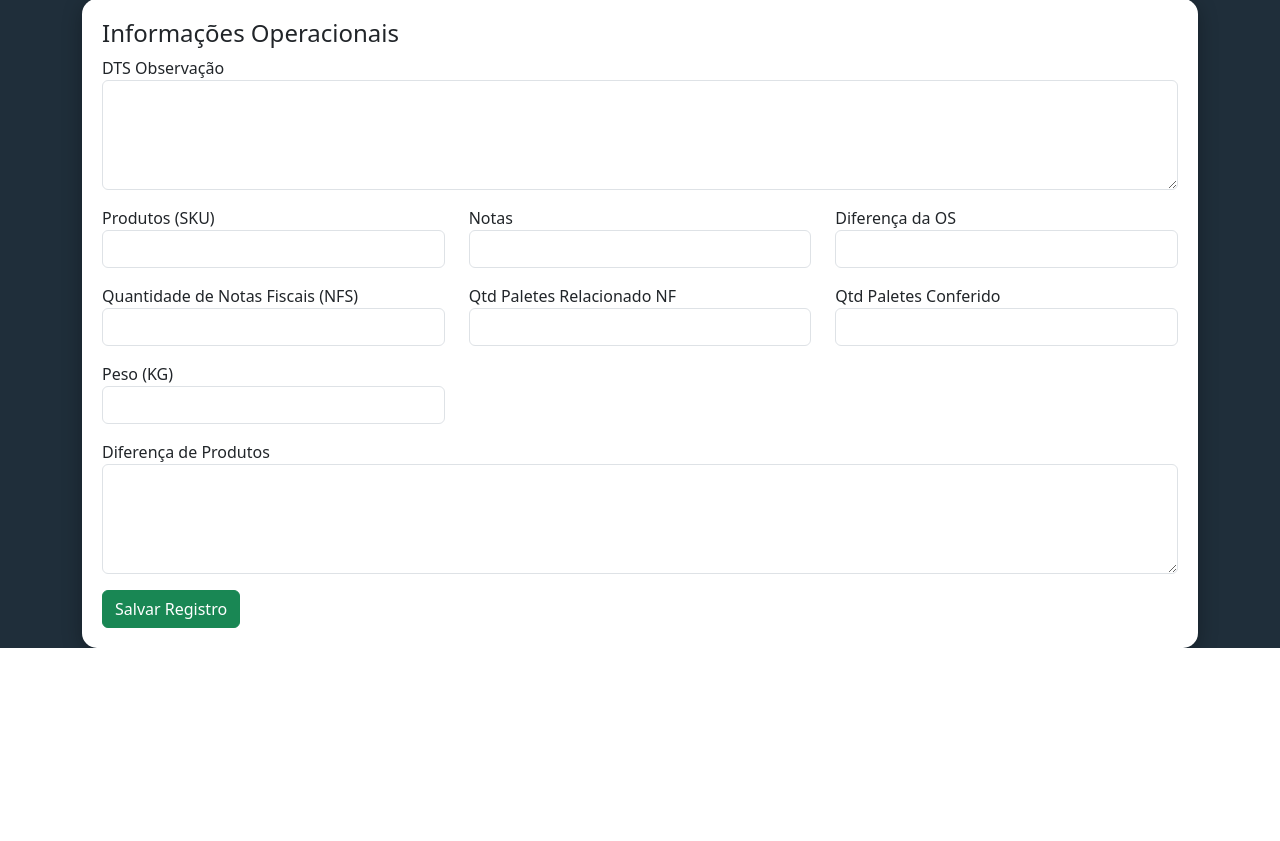
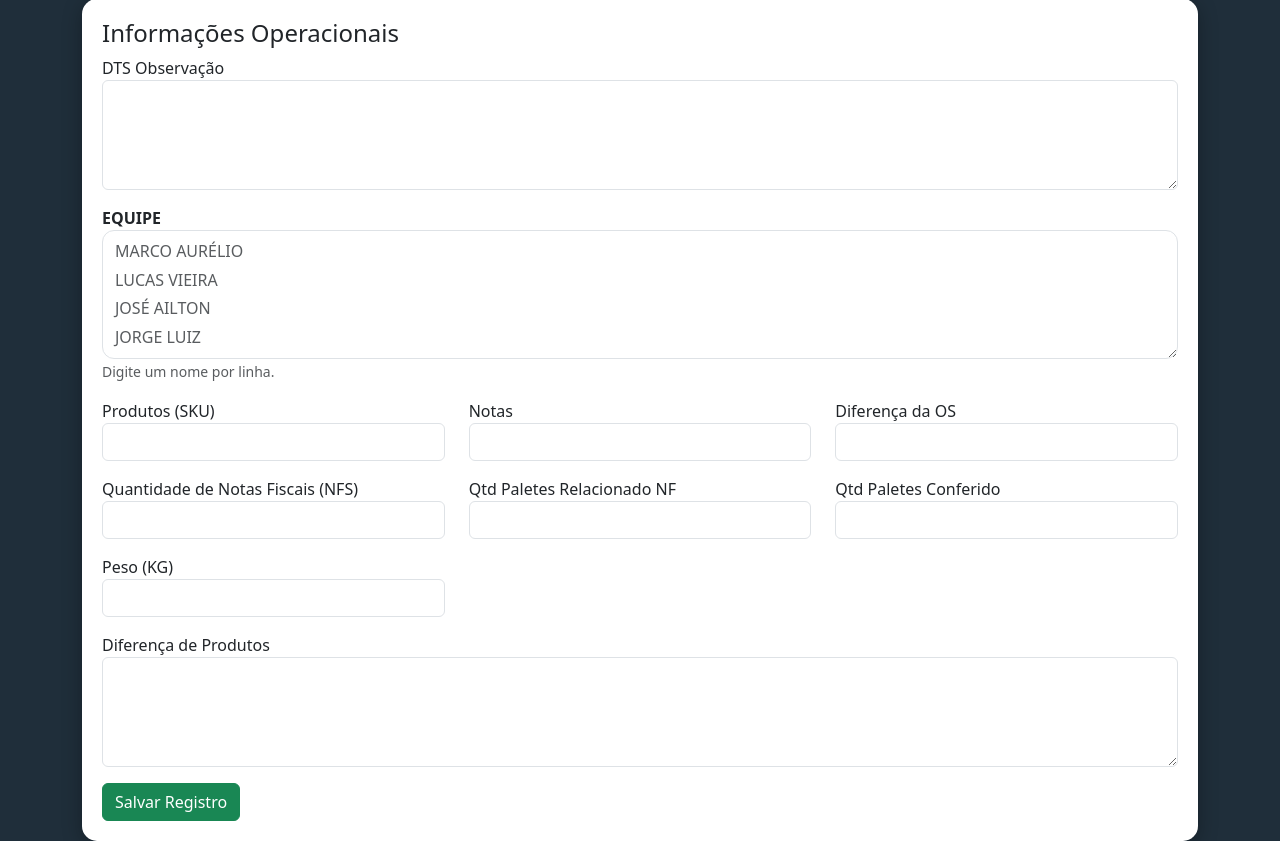
Before and after one commit to MarcoMacena/pelog-web, a Flask app: template templates/cadastro_operacional.html in a window 1280 px wide. Shown: the part 277-1118 px from the top of the page. Before the commit the page ends 925 px from the top, so only its background shows below. Run offline with Flask 3, Linux system fonts and the light colour scheme; the template is opened without the code that fills it, so the values that code supplies are empty; some libraries are stand-ins or nearby versions.

Commit message:
adiciona campo equipe

```diff
--- a/app.py
+++ b/app.py
@@ -81,6 +81,7 @@ def criar_colunas():
         "ADD COLUMN IF NOT EXISTS qtd_paletes_conferido INTEGER",
         "ADD COLUMN IF NOT EXISTS peso_kg NUMERIC(10,2)",
         "ADD COLUMN IF NOT EXISTS diferenca_produtos TEXT",
+        "ADD COLUMN IF NOT EXISTS equipe TEXT",
         "ADD COLUMN IF NOT EXISTS operacional_cadastrado_por VARCHAR(100)",
         "ADD COLUMN IF NOT EXISTS horario_operacional TIMESTAMP"
     ]
@@ -124,7 +125,6 @@ def login():
         if usuario in USUARIOS and USUARIOS[usuario]["senha"] == senha:
             session["usuario"] = usuario
             session["tipo"] = USUARIOS[usuario]["tipo"]
-
             return redirect(url_for("index"))
 
         return render_template("login.html", erro="Usuário ou senha inválidos")
@@ -393,6 +393,7 @@ def cadastro_operacional(id):
                 qtd_paletes_conferido = %s,
                 peso_kg = %s,
                 diferenca_produtos = %s,
+                equipe = %s,
                 operacional_cadastrado_por = %s,
                 horario_operacional = %s
             WHERE id = %s
@@ -407,6 +408,7 @@ def cadastro_operacional(id):
             request.form.get("qtd_paletes_conferido") or None,
             request.form.get("peso_kg") or None,
             request.form.get("diferenca_produtos"),
+            request.form.get("equipe"),
             usuario,
             agora_brasil(),
             id,
@@ -473,11 +475,12 @@ def admin():
                 tipo_material ILIKE %s OR
                 nota_fiscal ILIKE %s OR
                 setor_doca ILIKE %s OR
-                doca ILIKE %s
+                doca ILIKE %s OR
+                equipe ILIKE %s
             )
         """
         termo = f"%{busca}%"
-        params.extend([termo, termo, termo, termo, termo, termo, termo, termo])
+        params.extend([termo, termo, termo, termo, termo, termo, termo, termo, termo])
 
     if data_inicio:
         query += " AND horario::date >= %s"
@@ -536,11 +539,12 @@ def registros_encarregado():
                 tipo_material ILIKE %s OR
                 nota_fiscal ILIKE %s OR
                 setor_doca ILIKE %s OR
-                doca ILIKE %s
+                doca ILIKE %s OR
+                equipe ILIKE %s
             )
         """
         termo = f"%{busca}%"
-        params.extend([termo, termo, termo, termo, termo, termo, termo, termo])
+        params.extend([termo, termo, termo, termo, termo, termo, termo, termo, termo])
 
     if data_inicio:
         query += " AND horario_operacional::date >= %s"
@@ -598,7 +602,7 @@ def relatorio_excel():
         "Horário Autorização", "Início Doca", "Fim Doca",
         "DTS Observação", "Produtos SKU", "Notas", "Diferença OS",
         "Quantidade NFS", "Paletes NF", "Paletes Conferido",
-        "Peso KG", "Diferença Produtos", "Operacional Por",
+        "Peso KG", "Diferença Produtos", "Equipe", "Operacional Por",
         "Horário Operacional"
     ])
 
@@ -628,6 +632,7 @@ def relatorio_excel():
             c.get("qtd_paletes_conferido"),
             c.get("peso_kg"),
             c.get("diferenca_produtos"),
+            c.get("equipe"),
             c.get("operacional_cadastrado_por"),
             c.get("horario_operacional"),
         ])
--- a/templates/cadastro_operacional.html
+++ b/templates/cadastro_operacional.html
@@ -26,6 +26,13 @@
 
         textarea {
             resize: vertical;
+        }
+
+        .campo-equipe {
+            border-radius: 12px;
+            min-height: 135px;
+            font-weight: 500;
+            line-height: 1.8;
         }
     </style>
 </head>
@@ -87,6 +94,17 @@
                     <textarea name="dts_observacao" class="form-control" rows="4" required>{{ registro.dts_observacao or '' }}</textarea>
                 </div>
 
+                <div class="col-md-12 mb-3">
+                    <label class="fw-bold">EQUIPE</label>
+                    <textarea
+                        name="equipe"
+                        class="form-control campo-equipe"
+                        rows="4"
+                        placeholder="MARCO AURÉLIO&#10;LUCAS VIEIRA&#10;JOSÉ AILTON&#10;JORGE LUIZ"
+                    >{{ registro.equipe or '' }}</textarea>
+                    <small class="text-muted">Digite um nome por linha.</small>
+                </div>
+
                 <div class="col-md-4 mb-3">
                     <label>Produtos (SKU)</label>
                     <input type="text" name="produtos_sku" class="form-control" value="{{ registro.produtos_sku or '' }}">
```
